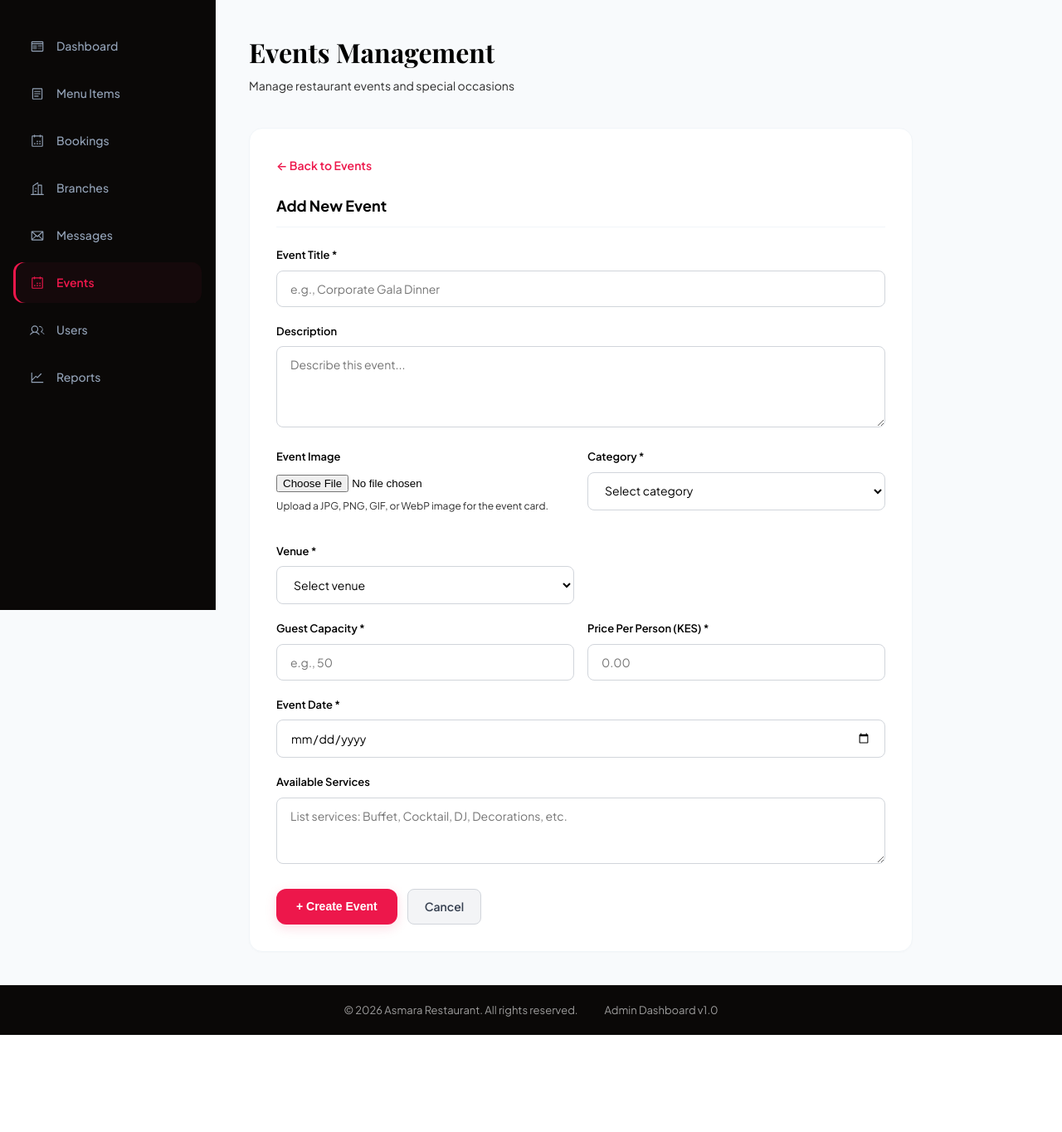
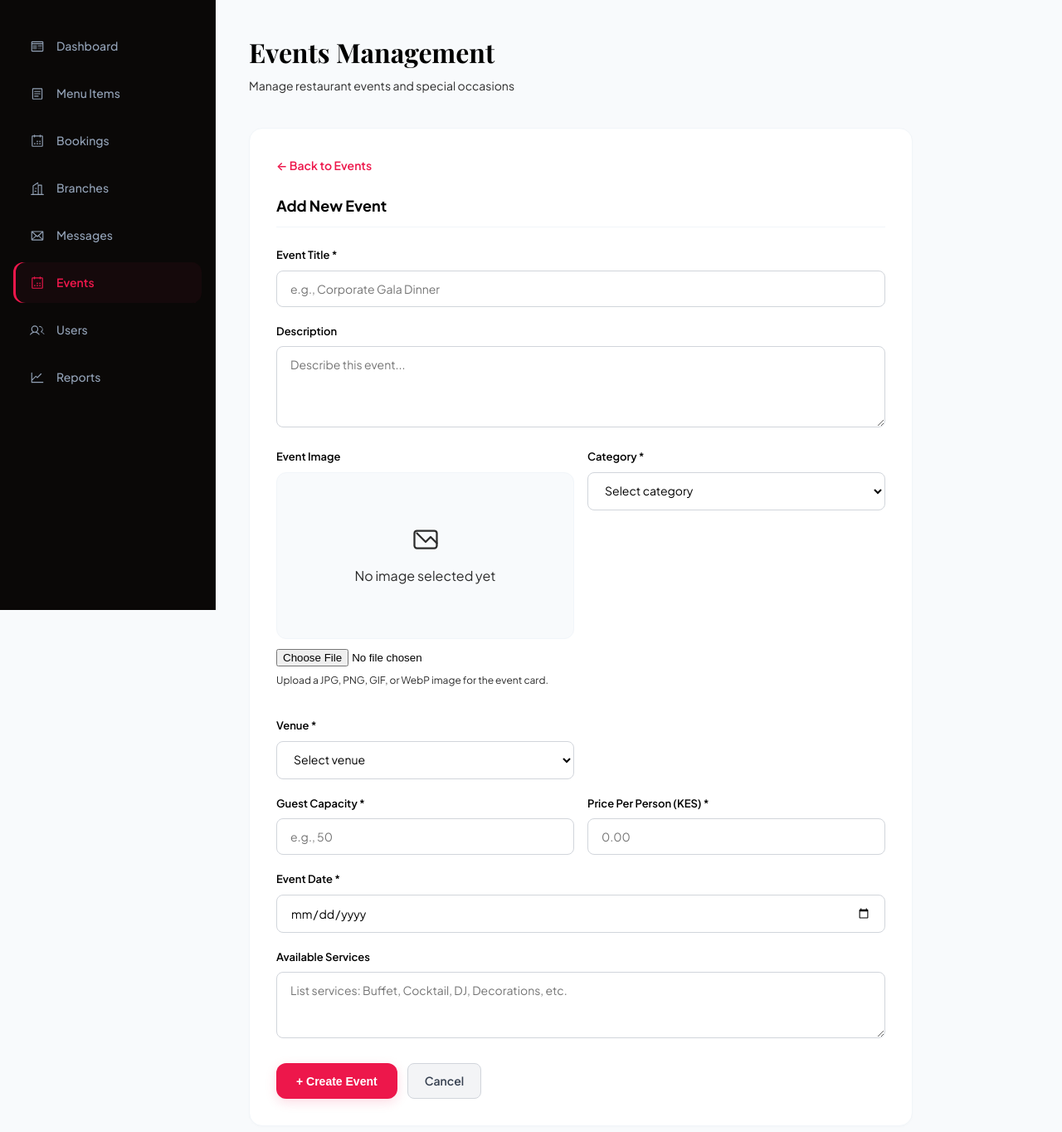
Before and after one commit to lewisking2016/asmarawebsite, a PHP site: page /backend/admin/events.php?action=create in a window 1280 px wide. Shown: the part 65-1429 px from the top of the page at 83% size. Before the commit the page ends 1312 px from the top, so only its background shows below. Run offline with PHP 8.4, Linux system fonts and the light colour scheme; the visitor is signed in with stand-in values (Sample User, id 1).

Commit message:
Show event images in admin and public pages

```diff
--- a/backend/admin/events.php
+++ b/backend/admin/events.php
@@ -189,7 +189,20 @@
                             <div class="form-row">
                             <div class="form-group">
                                 <label>Event Image</label>
-                                <input type="file" name="image" accept="image/*">
+                                <div style="display:grid; gap:12px;">
+                                    <div id="event-image-preview" style="aspect-ratio: 16/9; overflow:hidden; border-radius:12px; border:1px solid var(--color-border); background:#f8fafc; display:flex; align-items:center; justify-content:center;">
+                                        <?php $editEventImageUrl = !empty($edit_event) ? asmara_event_image_url($edit_event) : ''; ?>
+                                        <?php if (!empty($editEventImageUrl)): ?>
+                                            <img src="<?php echo htmlspecialchars($editEventImageUrl); ?>" alt="Current event image" style="width:100%; height:100%; object-fit:cover; display:block;">
+                                        <?php else: ?>
+                                            <div style="text-align:center; color:var(--color-text-muted); padding:16px;">
+                                                <svg width="36" height="36" viewBox="0 0 24 24" fill="none" style="margin-bottom:8px;"><path d="M3 7a2 2 0 0 1 2-2h14a2 2 0 0 1 2 2v10a2 2 0 0 1-2 2H5a2 2 0 0 1-2-2V7z" stroke="currentColor" stroke-width="1.5" stroke-linecap="round" stroke-linejoin="round"/><path d="M21 15l-5-5-4 4-7-7" stroke="currentColor" stroke-width="1.5" stroke-linecap="round" stroke-linejoin="round"/></svg>
+                                                <div>No image selected yet</div>
+                                            </div>
+                                        <?php endif; ?>
+                                    </div>
+                                    <input type="file" name="image" id="event-image-input" accept="image/*">
+                                </div>
                                 <p style="font-size:12px; color:var(--color-text-muted); margin-top:8px;">Upload a JPG, PNG, GIF, or WebP image for the event card.</p>
                             </div>
                                 <div class="form-group">
@@ -311,10 +324,16 @@
                         <div class="items-display-wrapper">
                             <div class="events-grid card-view-mode" id="eventsDisplayGrid">
                                 <?php foreach ($events as $event): ?>
+                                    <?php $eventImageUrl = asmara_event_image_url($event); ?>
                                     <div class="event-card-premium"
                                          data-category="<?php echo htmlspecialchars($event['category']); ?>"
                                          data-title="<?php echo htmlspecialchars(strtolower($event['title'])); ?>">
                                         <div class="event-card-header">
+                                            <?php if (!empty($eventImageUrl)): ?>
+                                                <div style="width:100%; height:180px; overflow:hidden; border-radius:12px; margin-bottom:12px; background:#f8fafc;">
+                                                    <img src="<?php echo htmlspecialchars($eventImageUrl); ?>" alt="<?php echo htmlspecialchars($event['title'] ?? 'Event image'); ?>" style="width:100%; height:100%; object-fit:cover; display:block;">
+                                                </div>
+                                            <?php endif; ?>
                                             <div class="event-card-icon">
                                                 <?php
                                                 $icon = '🎉';
@@ -409,6 +428,33 @@
                         }
                     </script>
 
+                    <script>
+                        document.addEventListener('DOMContentLoaded', function() {
+                            const input = document.getElementById('event-image-input');
+                            const preview = document.getElementById('event-image-preview');
+                            if (!input || !preview) return;
+
+                            input.addEventListener('change', function() {
+                                const file = this.files && this.files[0];
+                                if (!file) return;
+
+                                const reader = new FileReader();
+                                reader.onload = function(e) {
+                                    preview.innerHTML = '';
+                                    const img = document.createElement('img');
+                                    img.src = e.target.result;
+                                    img.alt = 'Selected event image preview';
+                                    img.style.width = '100%';
+                                    img.style.height = '100%';
+                                    img.style.objectFit = 'cover';
+                                    img.style.display = 'block';
+                                    preview.appendChild(img);
+                                };
+                                reader.readAsDataURL(file);
+                            });
+                        });
+                    </script>
+
                 <?php endif; ?>
             </div>
 
--- a/backend/data/event_helpers.php
+++ b/backend/data/event_helpers.php
@@ -67,3 +67,26 @@
         return $eventDate->format('F j, Y');
     }
 }
+
+if (!function_exists('asmara_event_image_url')) {
+    function asmara_event_image_url(array $event) {
+        $url = trim((string)($event['image'] ?? ''));
+        if ($url === '') {
+            return '';
+        }
+
+        if (strpos($url, '/backend/uploads/events/') === 0 || strpos($url, '/frontend/images/') === 0) {
+            return $url;
+        }
+
+        if (strpos($url, '../backend/uploads/events/') === 0) {
+            return '/' . ltrim(substr($url, 3), '/');
+        }
+
+        if (strpos($url, 'backend/uploads/events/') === 0) {
+            return '/' . ltrim($url, '/');
+        }
+
+        return $url[0] === '/' ? $url : '/' . ltrim($url, '/');
+    }
+}
--- a/frontend/ai-data.php
+++ b/frontend/ai-data.php
@@ -78,7 +78,7 @@
                 'price_per_person' => (float)($evt['price_per_person'] ?? 0),
                 'services' => is_array($evt['services'] ?? '') ? $evt['services'] : explode(',', $evt['services'] ?? ''),
                 'event_date' => $evt['event_date'] ?? '',
-                'image' => $evt['image'] ?? ''
+                'image' => asmara_event_image_url($evt)
             ];
         }
     }
--- a/frontend/branch.php
+++ b/frontend/branch.php
@@ -261,9 +261,10 @@
       <div class="grid grid-3">
         <?php foreach ($branchEvents as $event): ?>
         <div class="card event-card reveal-on-scroll slide-up" style="overflow: hidden; border-radius: 12px; box-shadow: 0 4px 12px rgba(0,0,0,0.1); background: var(--color-surface-light, #ffffff);">
-          <?php if (!empty($event['image'])): ?>
+          <?php $eventImageUrl = asmara_event_image_url($event); ?>
+          <?php if (!empty($eventImageUrl)): ?>
             <div style="aspect-ratio: 16/10; overflow: hidden; background: #f5f5f5;">
-              <img src="<?= htmlspecialchars($event['image']) ?>" alt="<?= htmlspecialchars($event['title'] ?? 'Event image') ?>" style="width: 100%; height: 100%; object-fit: cover; display: block;">
+              <img src="<?= htmlspecialchars($eventImageUrl) ?>" alt="<?= htmlspecialchars($event['title'] ?? 'Event image') ?>" style="width: 100%; height: 100%; object-fit: cover; display: block;">
             </div>
           <?php endif; ?>
           <div style="background: linear-gradient(135deg, #ed174b 0%, #c41140 100%); color: white; padding: var(--space-md);">
--- a/frontend/events.php
+++ b/frontend/events.php
@@ -116,9 +116,10 @@
           <div class="<?php echo $classNames; ?>" style="overflow: hidden; border-radius: 12px; box-shadow: 0 4px 12px rgba(0,0,0,0.1); transition: all 0.3s ease;">
 
             <!-- Event Header Card -->
-          <?php if (!empty($event['image'])): ?>
+          <?php $eventImageUrl = asmara_event_image_url($event); ?>
+          <?php if (!empty($eventImageUrl)): ?>
           <div style="height: 220px; overflow: hidden; background: #f5f5f5;">
-            <img src="<?php echo htmlspecialchars($event['image']); ?>" alt="<?php echo htmlspecialchars($event['title'] ?? 'Event image'); ?>" style="width: 100%; height: 100%; object-fit: cover; display: block;">
+            <img src="<?php echo htmlspecialchars($eventImageUrl); ?>" alt="<?php echo htmlspecialchars($event['title'] ?? 'Event image'); ?>" style="width: 100%; height: 100%; object-fit: cover; display: block;">
           </div>
           <?php endif; ?>
             <div style="background: linear-gradient(135deg, #ed174b 0%, #c41140 100%); color: white; padding: var(--space-md); position: relative; overflow: hidden;">
```
